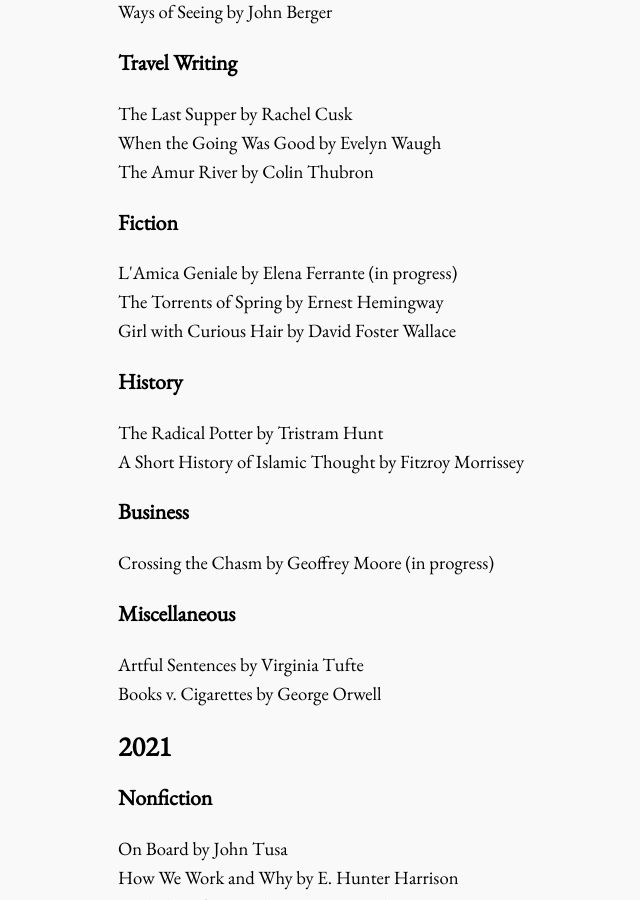
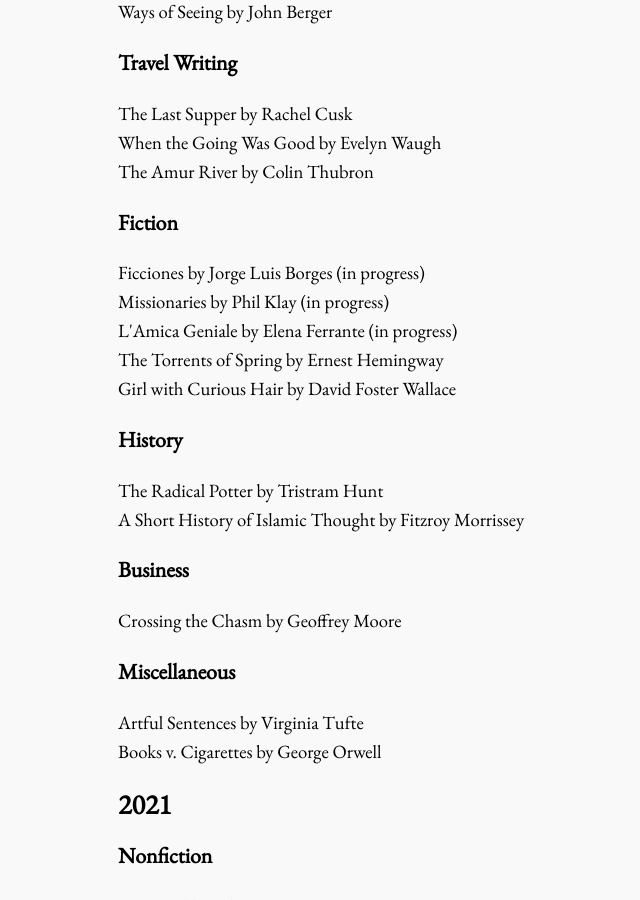
Before and after one commit to bora-uyumazturk/bora-uyumazturk.github.io, a Jekyll site: the page built from reading.html, in a window 1280 px wide and 900 px high, scrolled down 624 px. Shown: the whole window, without its empty margins (54-694 px from the left). Built offline with Jekyll 4.4.1, drawn with Linux system fonts in a browser that asks for light colours.

Commit message:
Update reading.html

```diff
--- a/reading.html
+++ b/reading.html
@@ -35,6 +35,8 @@
 
   <h3>Fiction</h3>
 
+  Ficciones by Jorge Luis Borges (in progress) <br>
+  Missionaries by Phil Klay (in progress) <br>
   L'Amica Geniale by Elena Ferrante (in progress) <br>
   The Torrents of Spring by Ernest Hemingway <br>
   Girl with Curious Hair by David Foster Wallace
```
Also changed, not shown: other parts of reading.html (+1 -1 lines).
